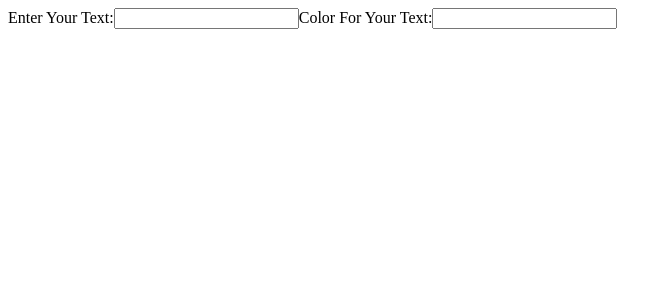
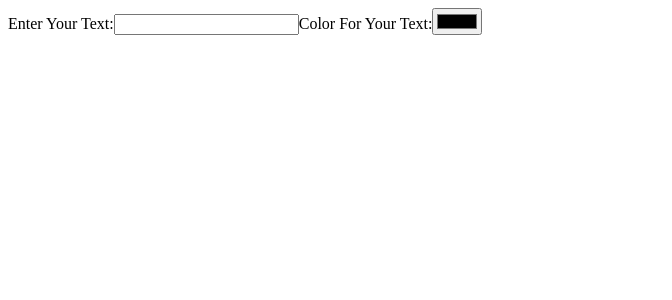
Before and after one commit to intromode/react-list-forms2, a React app: page / in a window 1280 px wide. Shown: the top 300 px of the page, without its empty margins (0-672 px from the left). Built offline with nearby package versions, Linux system fonts and the light colour scheme.

Commit message:
brought in color picker

```diff
--- a/package.json
+++ b/package.json
@@ -26,6 +26,7 @@
   "license": "ISC",
   "dependencies": {
     "react": "^16.8.6",
+    "react-color": "^2.17.3",
     "react-dom": "^16.8.6"
   },
   "devDependencies": {
--- a/src/components/TextFormatter.js
+++ b/src/components/TextFormatter.js
@@ -1,4 +1,5 @@
 import React, { PureComponent } from 'react';
+import { SketchPicker } from 'react-color';
 
 export default class TextFormatter extends PureComponent {
   state = {
@@ -14,8 +15,9 @@ export default class TextFormatter extends PureComponent {
       <>
       Enter Your Text:
       <input name="text" value={this.state.text} onChange={this.handleTextChange} />
+
       Color For Your Text:
-      <input name="color" value={this.state.color} onChange={this.handleTextChange}></input>
+      <input name="color" type="color" value={this.state.color} onChange={this.handleTextChange}></input>
 
       <p style={{ color: this.state.color }}>{this.state.text}</p>
       </>
```
Also changed, not shown: 1 other file (tests, documents, lock files or other folders).
